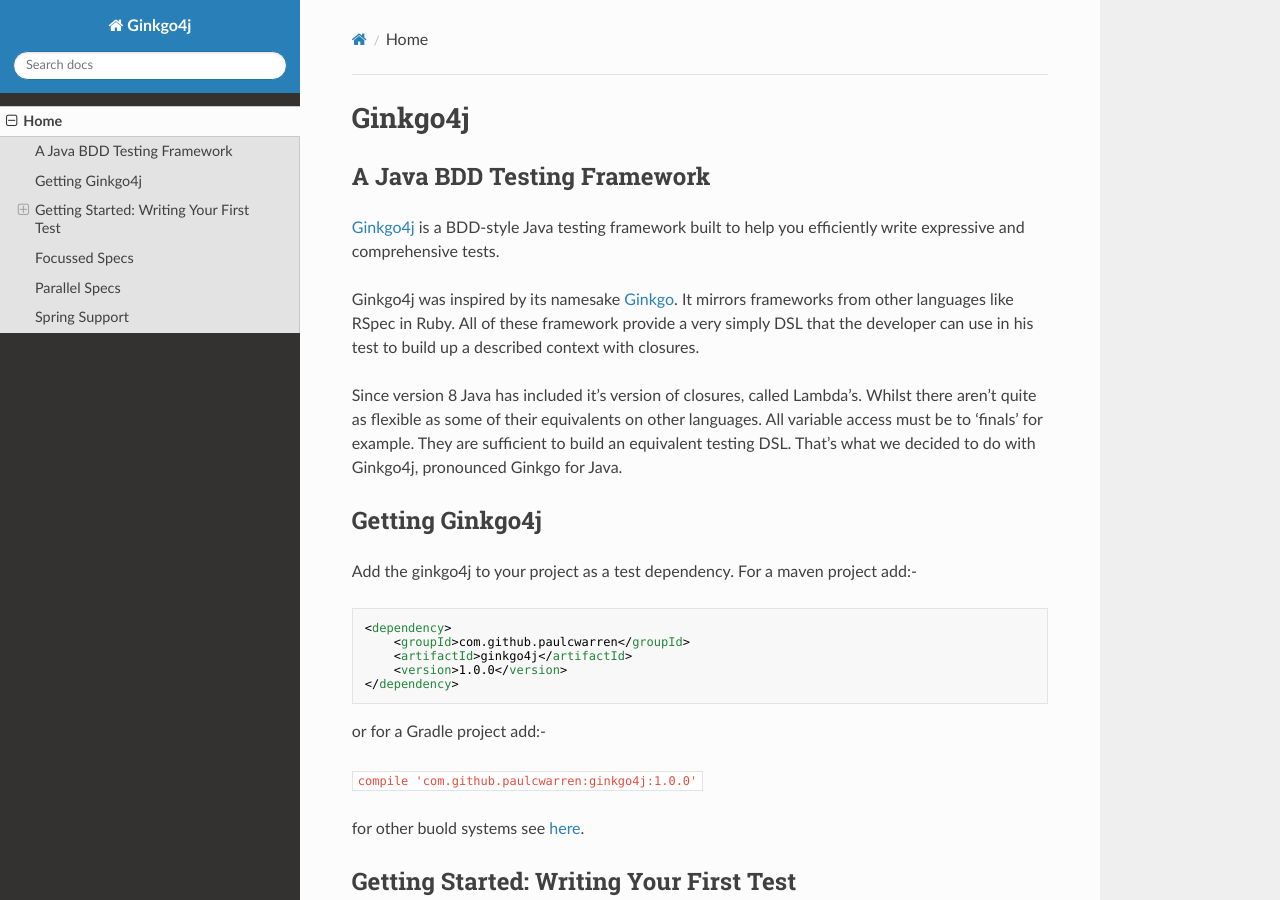
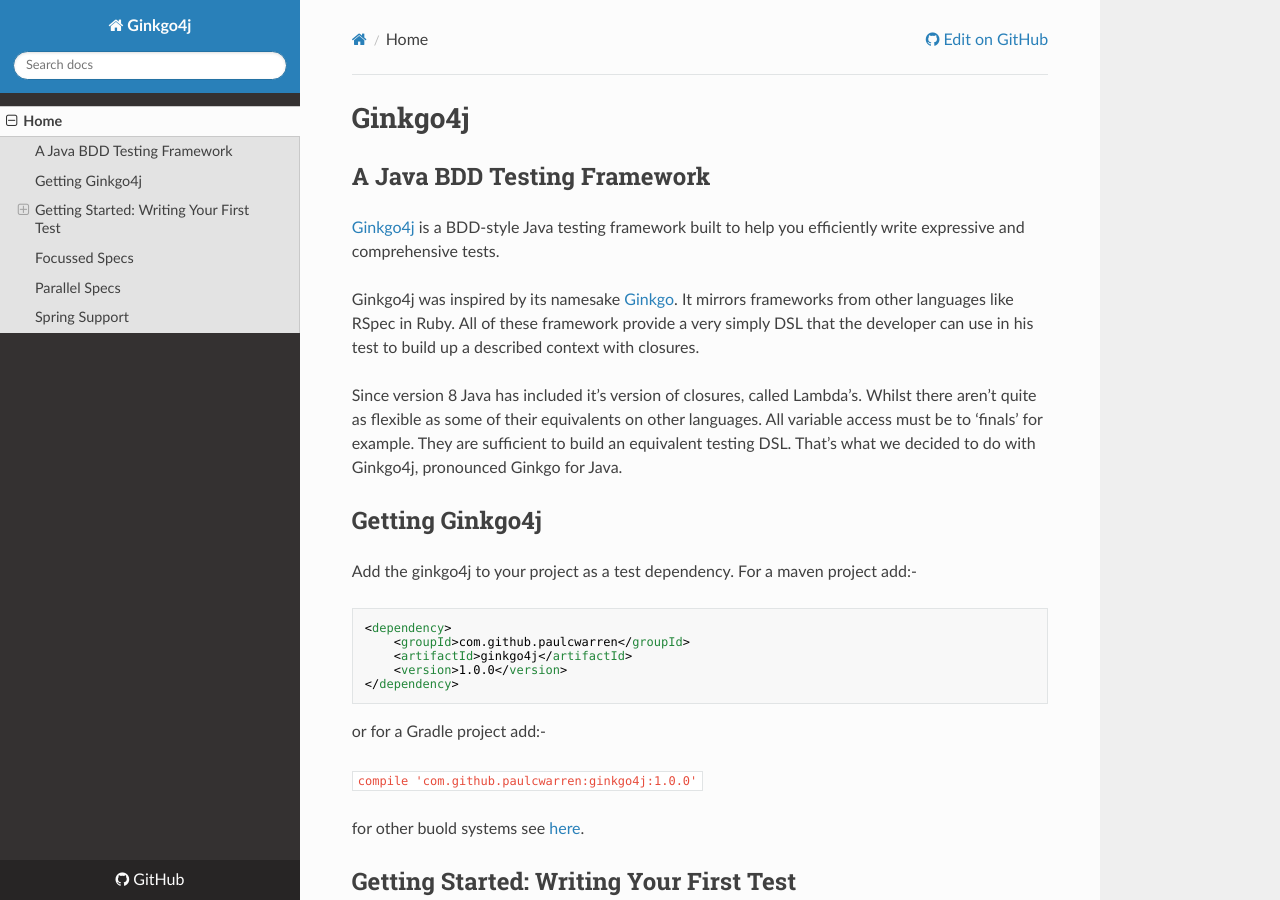
Before and after one commit to paulcwarren/ginkgo4j, an MkDocs documentation site: the page built from docs/index.md, in a window 1280 px wide and 900 px high. Built offline with MkDocs 1.6.1, drawn with Linux system fonts in a browser that asks for light colours; nearby versions of some CDN libraries; old or Windows-style settings are respelled for this version of MkDocs; some of the changed lines change nothing that is shown.

Commit message:
Mkdocs set repo_url

```diff
--- a/mkdocs.yml
+++ b/mkdocs.yml
@@ -1,4 +1,5 @@
 site_name: Ginkgo4j
+repo_url: https://github.com/paulcwarren/ginkgo4j.git
 pages:
 - Home: index.md
 theme: readthedocs
```
